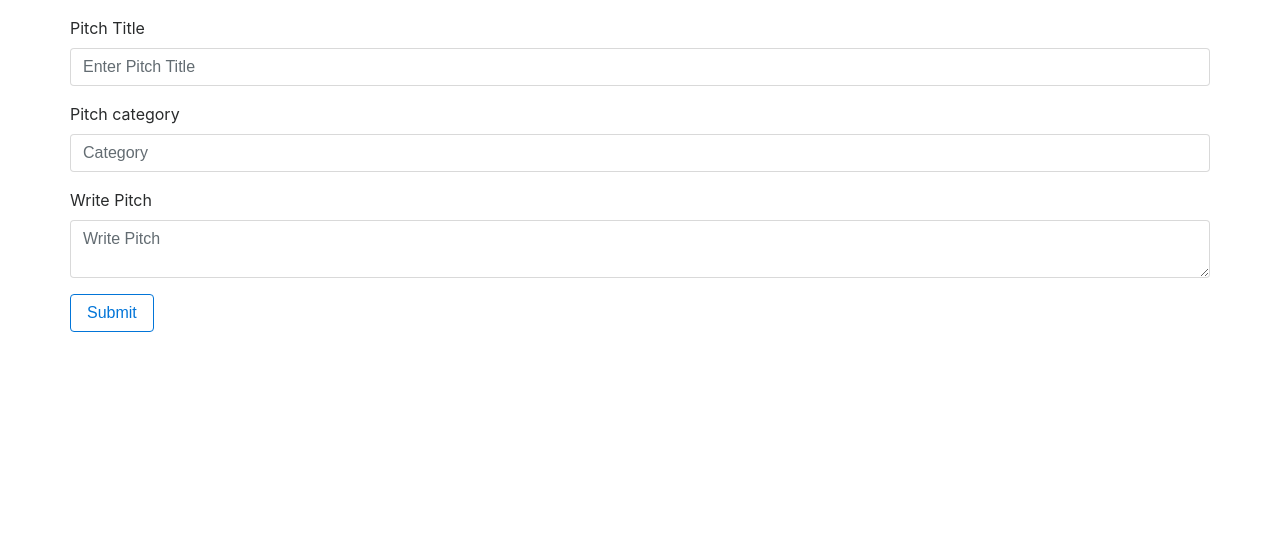
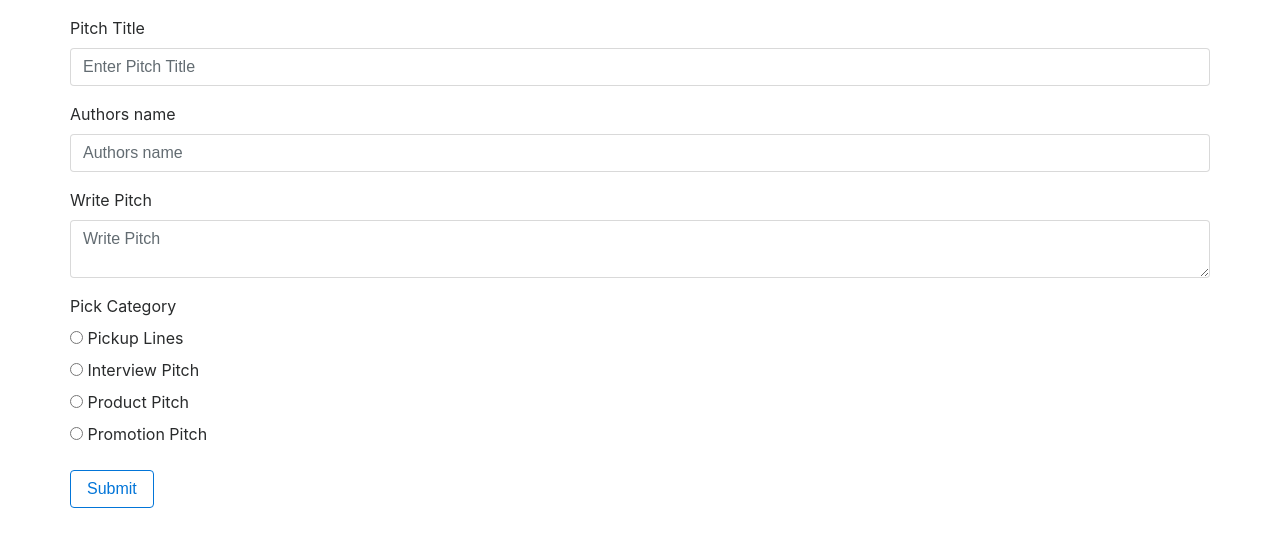
Before and after one commit to JamesKimari/Pitchez, a Flask app: page /login/pitch/new_pitch in a window 1280 px wide. Shown: the part 56-603 px from the top of the page. Run offline with Flask 2, Linux system fonts and the light colour scheme; the visitor is signed in with stand-in values (Sample User, id 1); data comes from the database, SQL or seed files in the repository; some libraries are stand-ins or nearby versions.

Commit message:
changed the user-interface of the pitchez page

```diff
--- a/app/auth/views.py
+++ b/app/auth/views.py
@@ -12,7 +12,7 @@ def login():
         user = User.query.filter_by(email = login_form.email.data).first()
         if user is not None and user.verify_password(login_form.password.data):
             login_user(user, login_form.remember.data)
-            return redirect(url_for('main.new_pitch'))
+            return redirect(url_for('main.index'))
 
         flash('Invalid username or password')
 
@@ -28,7 +28,7 @@ def register():
         db.session.commit()
 
         return redirect(url_for('auth.login'))
-        title = "New Account"
+
     return render_template('auth/register.html', registration_form = form)
 
 @auth.route('/logout')
--- a/app/main/forms.py
+++ b/app/main/forms.py
@@ -1,13 +1,14 @@
 from flask_wtf import FlaskForm
-from wtforms import StringField, TextAreaField, SubmitField
+from wtforms import StringField, TextAreaField, SubmitField, RadioField
 from wtforms.validators import Required
 
 class PitchForm(FlaskForm):
     title = StringField('Pitch Title', validators=[Required()])
-    category = StringField('Pitch category', validators=[Required()])
+    category = RadioField('Pick Category', choices=[('Pickup Lines', 'Pickup Lines'), ('Interview Pitch', 'Interview Pitch'), ('Product Pitch', 'Product Pitch'), ('Promotion Pitch', 'Promotion Pitch')], validators=[Required()])
+    author = StringField('Authors name', validators=[Required()])
     pitch_content = TextAreaField('Write Pitch', validators=[Required()])
     submit = SubmitField('Submit')
 
 class UpdateProfile(FlaskForm):
-    bio = TextAreaField('Say something about you...', validators = [Required()])
+    bio = TextAreaField('Say something about yourself...', validators = [Required()])
     submit = SubmitField('Submit')
--- a/app/main/views.py
+++ b/app/main/views.py
@@ -6,6 +6,7 @@ from flask_login import login_required, current_user
 from .. import db, photos
 
 @main.route('/')
+@login_required
 def index():
     """
     View root page function that returns the index page and its data
@@ -60,16 +61,13 @@ def update_pic(uname):
 @login_required
 def new_pitch():
     pitch_form = PitchForm()
-    title = 'New Pitch'
 
     if pitch_form.validate_on_submit():
-        pitch = Pitch(title = pitch_form.title.data, category = pitch_form.category.data, pitch_content = pitch_form.pitch_content.data)
-
+        pitch = Pitch(title = pitch_form.title.data, category = pitch_form.category.data, pitch_content = pitch_form.pitch_content.data, author = pitch_form.author.data)
 
         db.session.add(pitch)
         db.session.commit()
 
         return redirect(url_for('main.index'))
 
-
-    return render_template('new_pitch.html', title = title, pitch_form = pitch_form)
+    return render_template('new_pitch.html', pitch_form = pitch_form)
--- a/app/templates/auth/register.html
+++ b/app/templates/auth/register.html
@@ -32,6 +32,7 @@
     <div class="row mt-3">
         {{registration_form.hidden_tag()}}
         {{registration_form.submit(class_="btn btn-outline-primary")}}
+    </div>
   </form>
 </div>
 {% endblock %}
--- a/app/templates/base.html
+++ b/app/templates/base.html
@@ -7,7 +7,6 @@
     <meta http-equiv="X-UA-Compatible" content="ie=edge">
     <title>Pitchez</title>
     <link rel="stylesheet" href="https://maxcdn.bootstrapcdn.com/bootstrap/4.0.0-alpha.6/css/bootstrap.min.css" />
-
 </head>
 
 <body>
--- a/app/templates/new_pitch.html
+++ b/app/templates/new_pitch.html
@@ -1,6 +1,4 @@
-{% extends 'base.html' %}
-
-{% block body %}
+{% extends 'base.html' %} {% block body %}
 
 <div class="container">
   <form action method="post" action="form" role="form">
@@ -11,10 +9,10 @@
       {{pitch_form.hidden_tag()}} {{pitch_form.title(class_='form-control', placeholder="Enter Pitch Title")}}
     </div>
     <div class="row mt-3">
-        {{pitch_form.category.label}}
+      {{pitch_form.author.label}}
     </div>
     <div class="row">
-        {{pitch_form.hidden_tag()}} {{pitch_form.category(class_='form-control', placeholder="Category")}}
+      {{pitch_form.hidden_tag()}} {{pitch_form.author(class_='form-control', placeholder="Authors name")}}
     </div>
     <div class="row mt-3">
       {{pitch_form.pitch_content.label}}
@@ -23,9 +21,27 @@
       {{pitch_form.hidden_tag()}} {{pitch_form.pitch_content(class_='form-control', placeholder="Write Pitch")}}
     </div>
     <div class="row mt-3">
+        {{pitch_form.category.label}}
+      </div>
+      <div class="row well">
+        {{pitch_form.hidden_tag()}} {{pitch_form.category(class_='form-check-inline')}}
+      </div>
+    <div class="row mt-3">
       {{pitch_form.hidden_tag()}}
       {{pitch_form.submit(class_="btn btn-outline-primary")}}
+    </div>
   </form>
 </div>
 
+<style>
+  .form-check-inline {
+    list-style-type: none;
+  }
+
+  ul#category.form-check-inline {
+    padding: 0px;
+    margin: 0px;
+  }
+</style>
+
 {% endblock %}
```
Also changed, not shown: app/templates/index.html (+2 -5 lines), app/templates/macros.html (+30 -10 lines), migrations/versions/fd161f515adf_created_new_table_for_pitches.py (added, +40 -0 lines), app/__init__.py (line endings or trailing spaces), app/static/imgs/pitchez.jpg (added), app/static/photos/BGFJEPqSO-4.jpg (added). Lines whose indentation alone changed are shown as unchanged.
